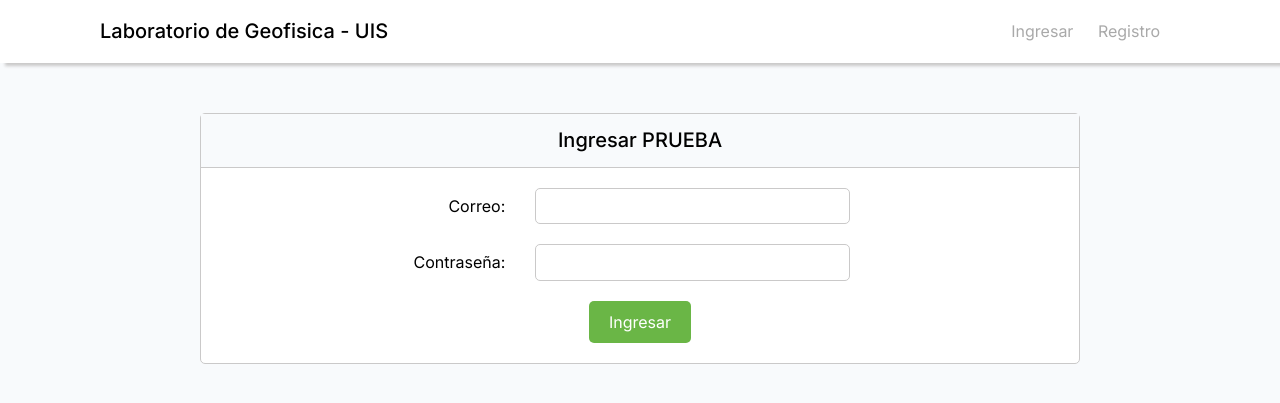
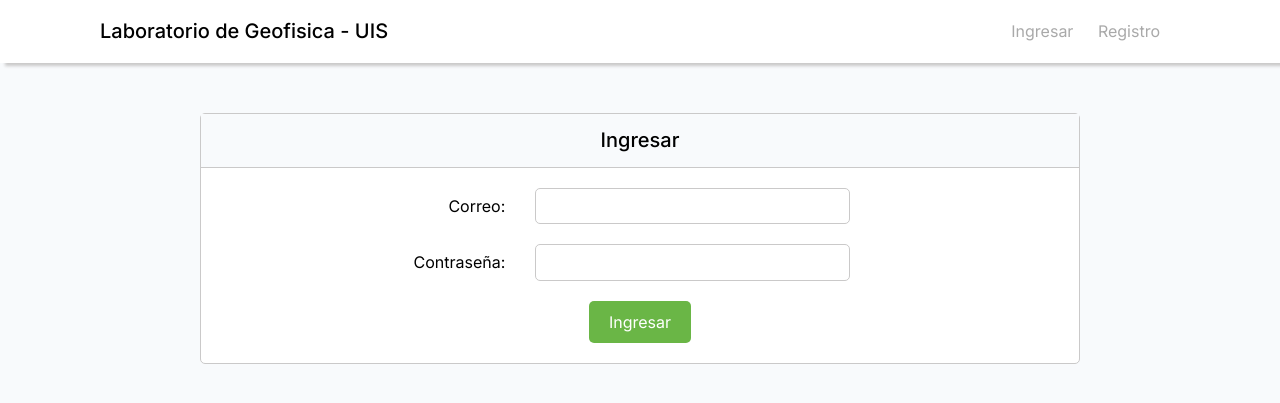
Before and after one commit to Ardilan13/maquinas, a PHP site: page / in a window 1280 px wide. Shown: the top 403 px of the page. Run offline with PHP 8.4, Linux system fonts and the light colour scheme; some libraries are stand-ins or nearby versions.

Commit message:
Update index.php

```diff
--- a/index.php
+++ b/index.php
@@ -3,7 +3,7 @@
 <main>
     <div class="container">
         <div class="header">
-            <p>Ingresar PRUEBA</p>
+            <p>Ingresar</p>
         </div>
         <div class="info">
             <form id="ingreso">
```
